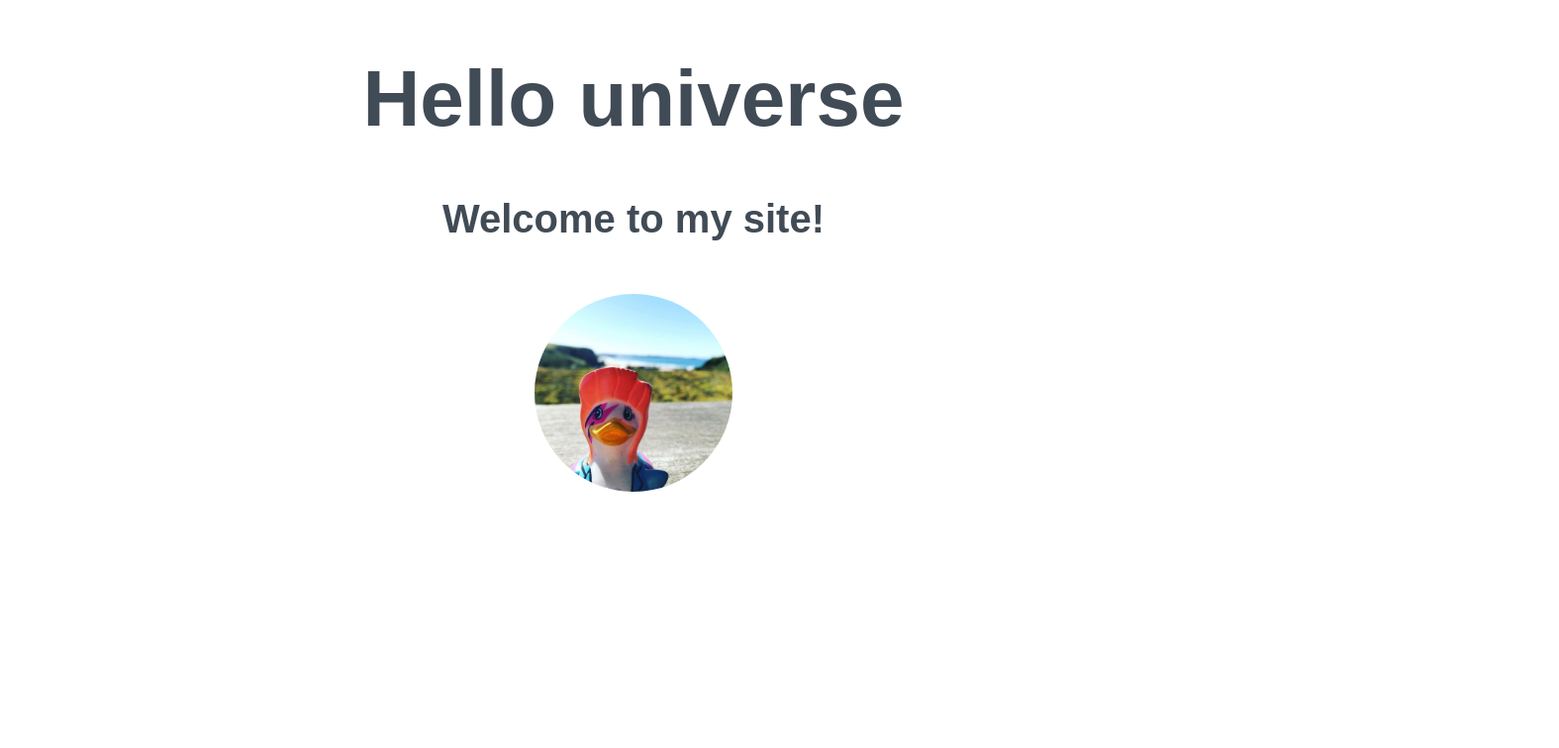
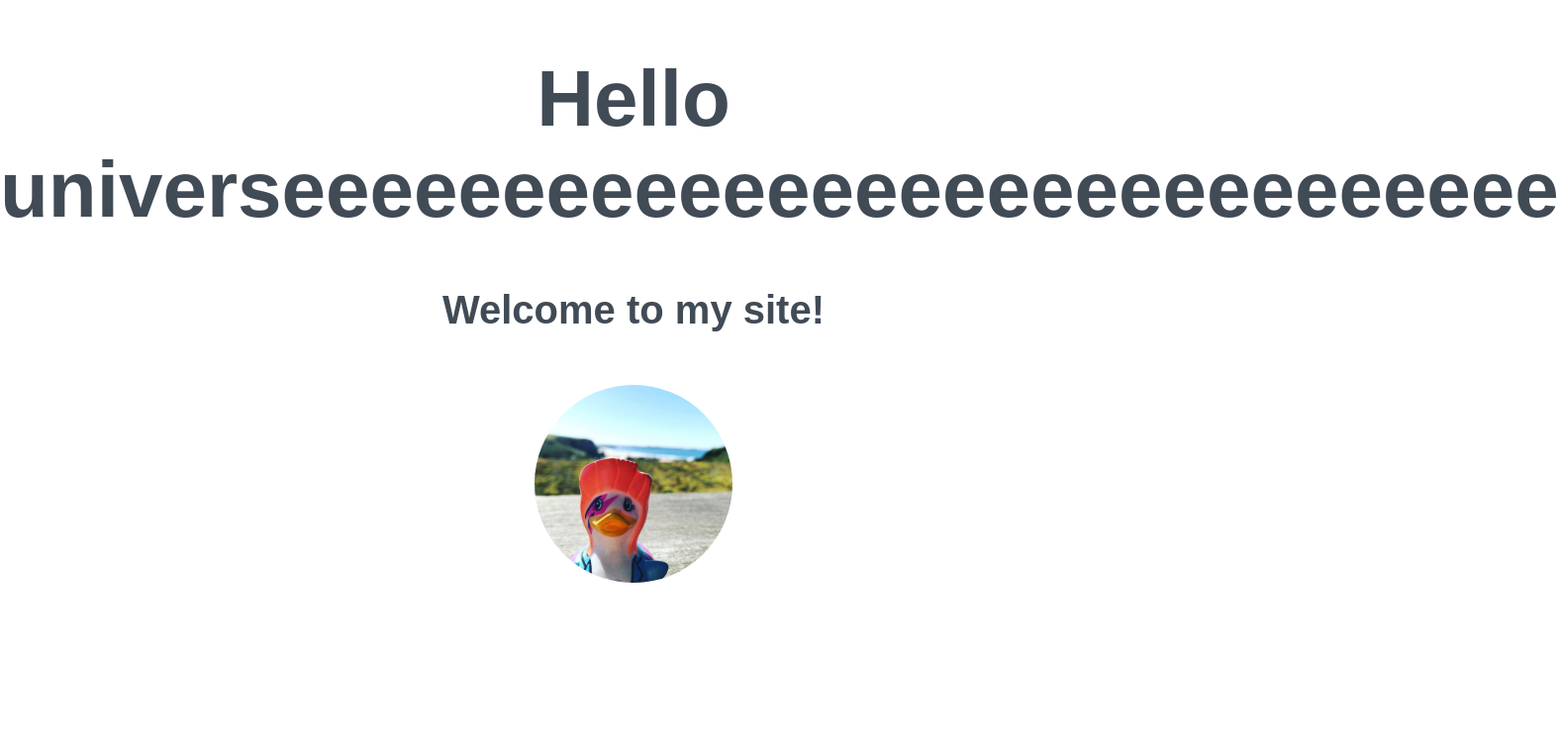
Before and after one commit to aleanahussain/beginners-week-one, a plain HTML site: page index.html in a window 1280 px wide. Shown: the top 756 px of the page at 99% size, 1575 px wide, since content can reach past the window. Drawn offline with Linux system fonts and the light colour scheme.

Commit message:
Update index.html

```diff
--- a/index.html
+++ b/index.html
@@ -11,7 +11,7 @@
 </head>
 <body>
 <div>
-  <h1>Hello universe</h1>
+  <h1>Hello universeeeeeeeeeeeeeeeeeeeeeeeeeeeee</h1>
 
   <h2>Welcome to my site!</h2>
 
```
